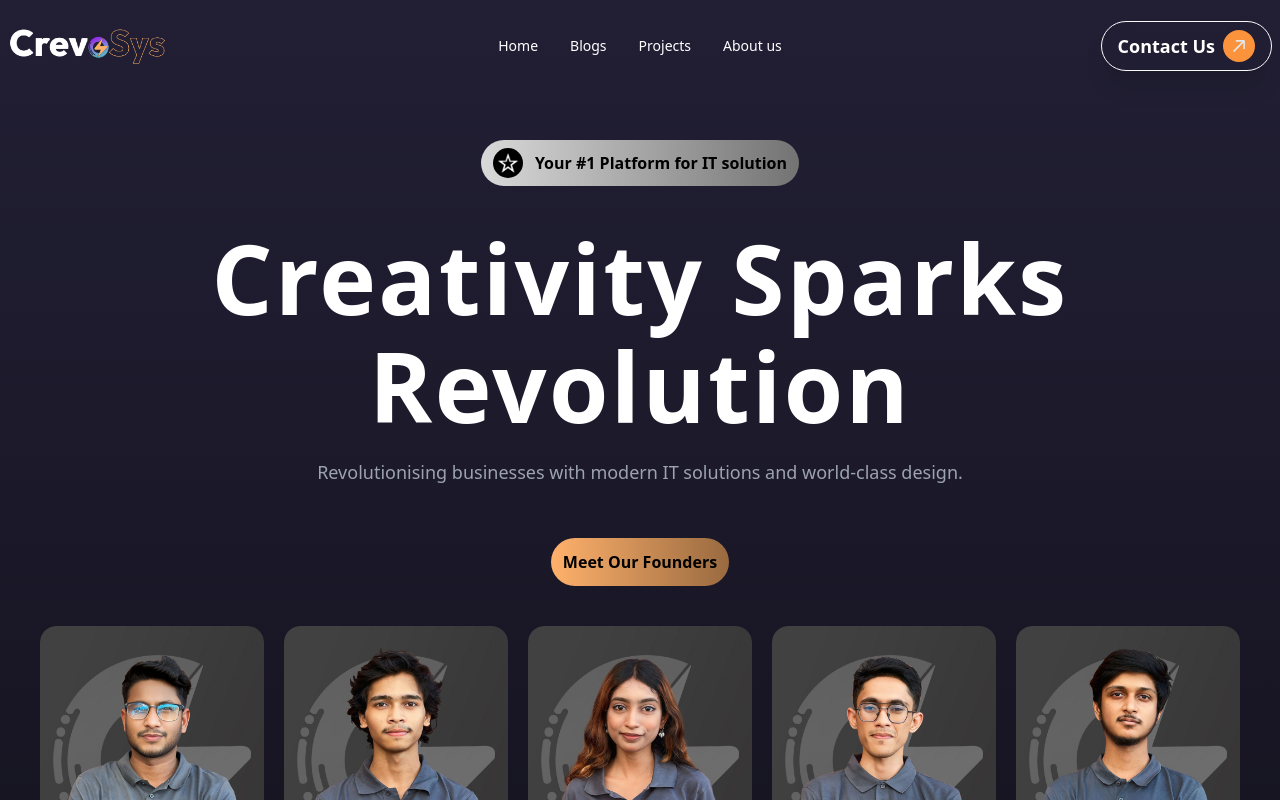
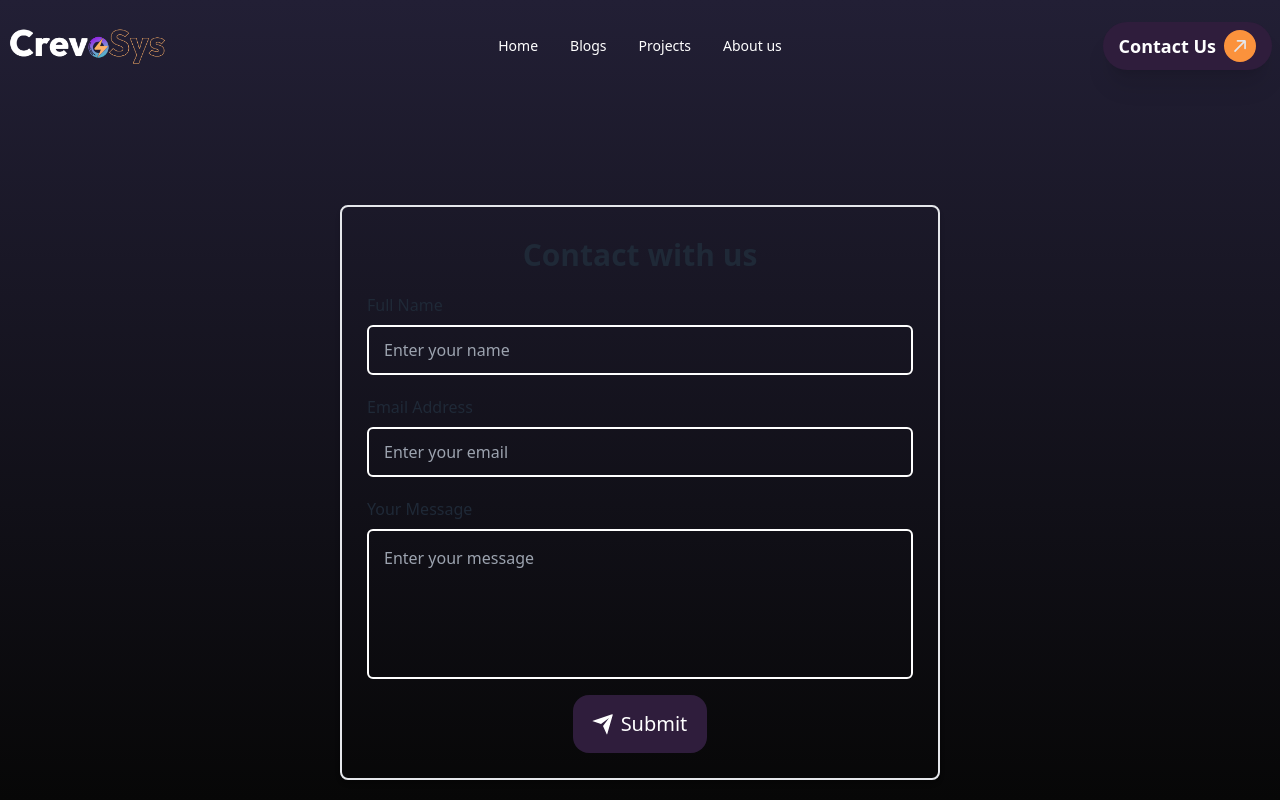
Before and after one commit to sahidDev09/CrevoSys, a React (Vite) app: page /contact in a window 1280 px wide. Shown: the top 800 px of the page. Built offline with nearby package versions, Linux system fonts and the light colour scheme.

Commit message:
added email contact

```diff
--- a/index.html
+++ b/index.html
@@ -9,5 +9,15 @@
   <body>
     <div id="root"></div>
     <script type="module" src="/src/main.jsx"></script>
+    <script type="text/javascript"
+        src="https://cdn.jsdelivr.net/npm/@emailjs/browser@4/dist/email.min.js">
+    </script>
+    <script type="text/javascript">
+      (function(){
+          emailjs.init({
+            publicKey: "J-gfgRTIzlCl-V4wK",
+          });
+      })();
+    </script>
   </body>
 </html>
--- a/package.json
+++ b/package.json
@@ -10,6 +10,7 @@
     "preview": "vite preview"
   },
   "dependencies": {
+    "@emailjs/browser": "^4.4.1",
     "@radix-ui/react-alert-dialog": "^1.1.2",
     "@radix-ui/react-dialog": "^1.1.2",
     "@radix-ui/react-slot": "^1.1.0",
--- a/src/App.jsx
+++ b/src/App.jsx
@@ -1,11 +1,20 @@
-import "./App.css";
+import React from "react";
+import { BrowserRouter as Router, Route, Routes } from "react-router-dom";
 import Home from "./components/home";
+import Contact from "./components/contact";
 
 function App() {
   return (
-    <div className="bg-gradient-to-t from-[#070707] to-[#221f35]">
-      <Home />
-    </div>
+    <Router>
+      <div className="bg-gradient-to-t from-[#070707] to-[#221f35] h-screen">
+        <Routes>
+          {/* Define route for Home */}
+          <Route path="/" element={<Home />} />
+          {/* Define route for Contact */}
+          <Route path="/contact" element={<Contact />} />
+        </Routes>
+      </div>
+    </Router>
   );
 }
 
--- /dev/null
+++ b/src/components/Contact.jsx
@@ -0,0 +1,64 @@
+import React, {useRef} from 'react'
+import './style.css';
+import emailjs from '@emailjs/browser';
+import Navbar from "./Navbar";
+
+const Contact = () => {
+    const form = useRef();
+    const sendEmail = (e) => {
+        e.preventDefault();
+
+        emailjs
+          .sendForm('service_zfc771m', 'template_osqqjhn', form.current, {
+            publicKey: 'J-gfgRTIzlCl-V4wK',
+          })
+          .then(
+            () => {
+              console.log('SUCCESS!');
+            },
+            (error) => {
+              console.log('FAILED...', error.text);
+            },
+          );
+      };
+  return (
+    <div>
+        <Navbar />
+        <section className='flex justify-center items-center min-h-screen'>
+        <form ref={form} onSubmit={sendEmail} className='max-w-[600px] w-full bg-transparent border-2 p-[25px] pt-[30px] rounded-[8px] shadow-md m-[25px]'>
+            <p className='font-bold text-3xl text-center'>Contact with us</p>
+            <div className='mt-[20px]'>
+                <label>Full Name</label>
+                <input name="from_name" className='mt-[8px] w-full h-[50px] bg-transparent border-2 border-white outline-none p-[15px] rounded-[6px]' type="text" placeholder='Enter your name'/>
+            </div>
+            <div className='mt-[20px]'>
+                <label>Email Address</label>
+                <input name="from_email" className='mt-[8px] w-full h-[50px] bg-transparent border-2 border-white outline-none p-[15px] rounded-[6px]' type="email" placeholder='Enter your email'/>
+            </div>
+            <div className='mt-[20px]'>
+                <label>Your Message</label>
+                <textarea name="message" className='h-[150px] resize-none mt-[8px] w-full bg-transparent border-2 border-white outline-none p-[15px] rounded-[6px]' id="" placeholder='Enter your message'></textarea>
+            </div>
+            <div className='items-center justify-center flex mt-[10px]'>
+                <button type='submit' value="send">
+                    <div class="svg-wrapper-1">
+                        <div class="svg-wrapper">
+                        <svg xmlns="http://www.w3.org/2000/svg" viewBox="0 0 24 24" width="24" height="24">
+                            <path fill="none" d="M0 0h24v24H0z"></path>
+                            <path fill="currentColor" d="M1.946 9.315c-.522-.174-.527-.455.01-.634l19.087-6.362c.529-.176.832.12.684.638l-5.454 19.086c-.15.529-.455.547-.679.045L12 14l6-8-8 6-8.054-2.685z"></path>
+                        </svg>
+                        </div>
+                    </div>
+                    <span>Submit</span>
+                </button>
+            </div>
+
+
+        </form>
+    </section>
+    </div>
+
+  )
+}
+
+export default Contact
--- a/src/components/Navbar.jsx
+++ b/src/components/Navbar.jsx
@@ -1,4 +1,7 @@
+import { useNavigate } from "react-router-dom";
+
 const Navbar = () => {
+  const navigate = useNavigate();
   return (
     <div className="navbar container mx-auto py-5">
       <div className="navbar-start">
@@ -59,7 +62,7 @@ const Navbar = () => {
         </div>
         <div>
           <button
-            type="submit"
+            type="submit" onClick={() => navigate('/contact')}
             className="hidden md:inline-flex justify-center gap-2 items-center mx-auto shadow-xl text-lg  backdrop-blur-md lg:font-semibold isolation-auto border-gray-50 text-white before:absolute before:w-full before:transition-all before:duration-700 before:hover:w-full before:-left-full before:hover:left-0 before:rounded-full before:bg-orange-400 hover:text-gray-50 before:-z-10 before:aspect-square before:hover:scale-150 before:hover:duration-700 hover:border-none relative z-10 px-4 py-2 overflow-hidden border  rounded-full group">
             Contact Us
             <svg
--- a/src/components/style.css
+++ b/src/components/style.css
@@ -132,3 +132,58 @@
       overflow: visible;
     }
   }
+
+  /* From Uiverse.io by adamgiebl */
+button {
+  font-family: inherit;
+  font-size: 20px;
+  background: rgb(47, 29, 60);
+  color: white;
+  padding: 0.7em 1em;
+  padding-left: 0.9em;
+  display: flex;
+  align-items: center;
+  border: none;
+  border-radius: 16px;
+  overflow: hidden;
+  transition: all 0.2s;
+  cursor: pointer;
+}
+
+button span {
+  display: block;
+  margin-left: 0.3em;
+  transition: all 0.3s ease-in-out;
+}
+
+button svg {
+  display: block;
+  transform-origin: center center;
+  transition: transform 0.3s ease-in-out;
+}
+
+button:hover .svg-wrapper {
+  animation: fly-1 0.6s ease-in-out infinite alternate;
+}
+
+button:hover svg {
+  transform: translateX(1.2em) rotate(45deg) scale(1.1);
+}
+
+button:hover span {
+  transform: translateX(5em);
+}
+
+button:active {
+  transform: scale(0.95);
+}
+
+@keyframes fly-1 {
+  from {
+    transform: translateY(0.1em);
+  }
+
+  to {
+    transform: translateY(-0.1em);
+  }
+}
```
Also changed, not shown: 1 other file (tests, documents, lock files or other folders).
